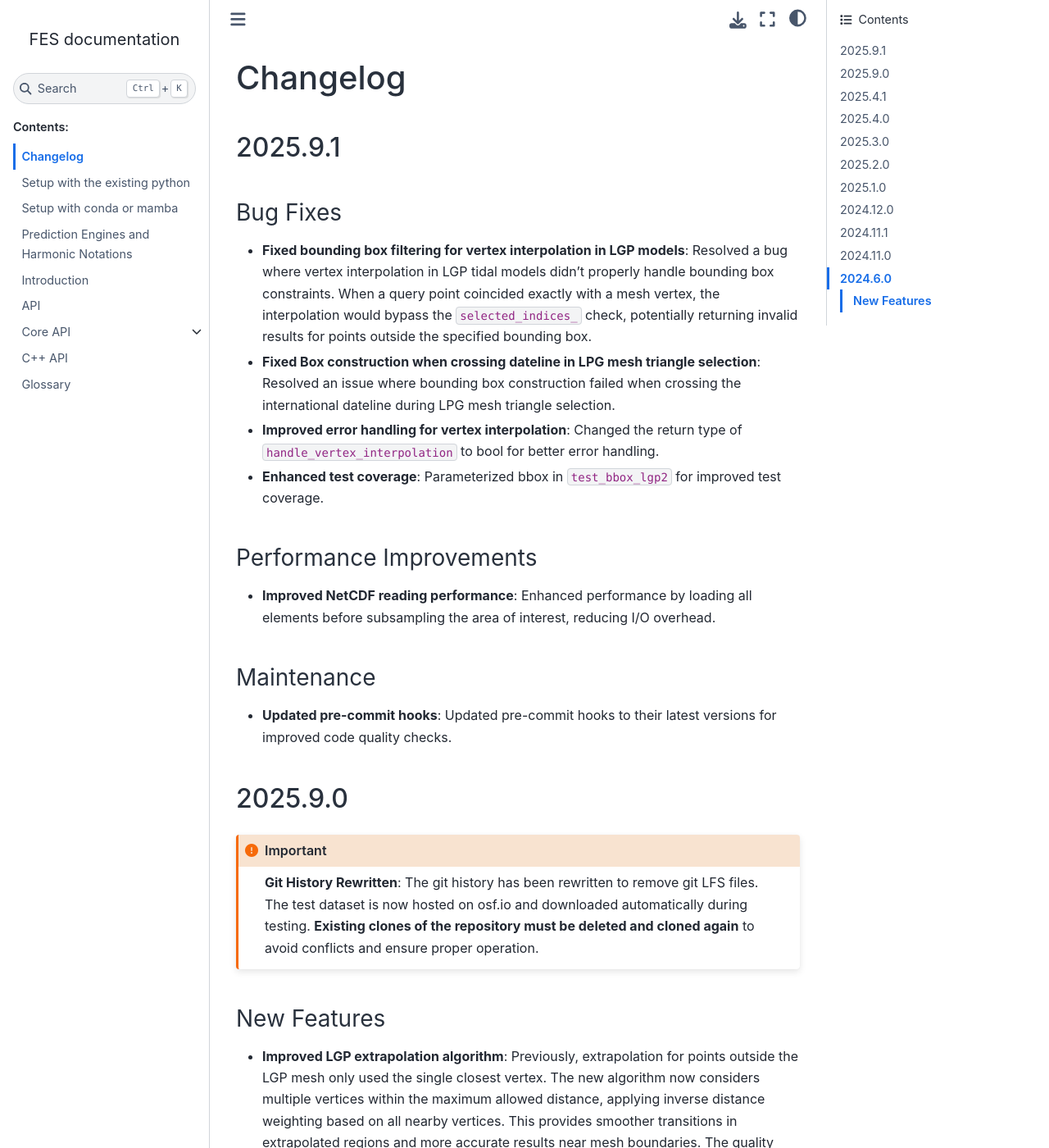
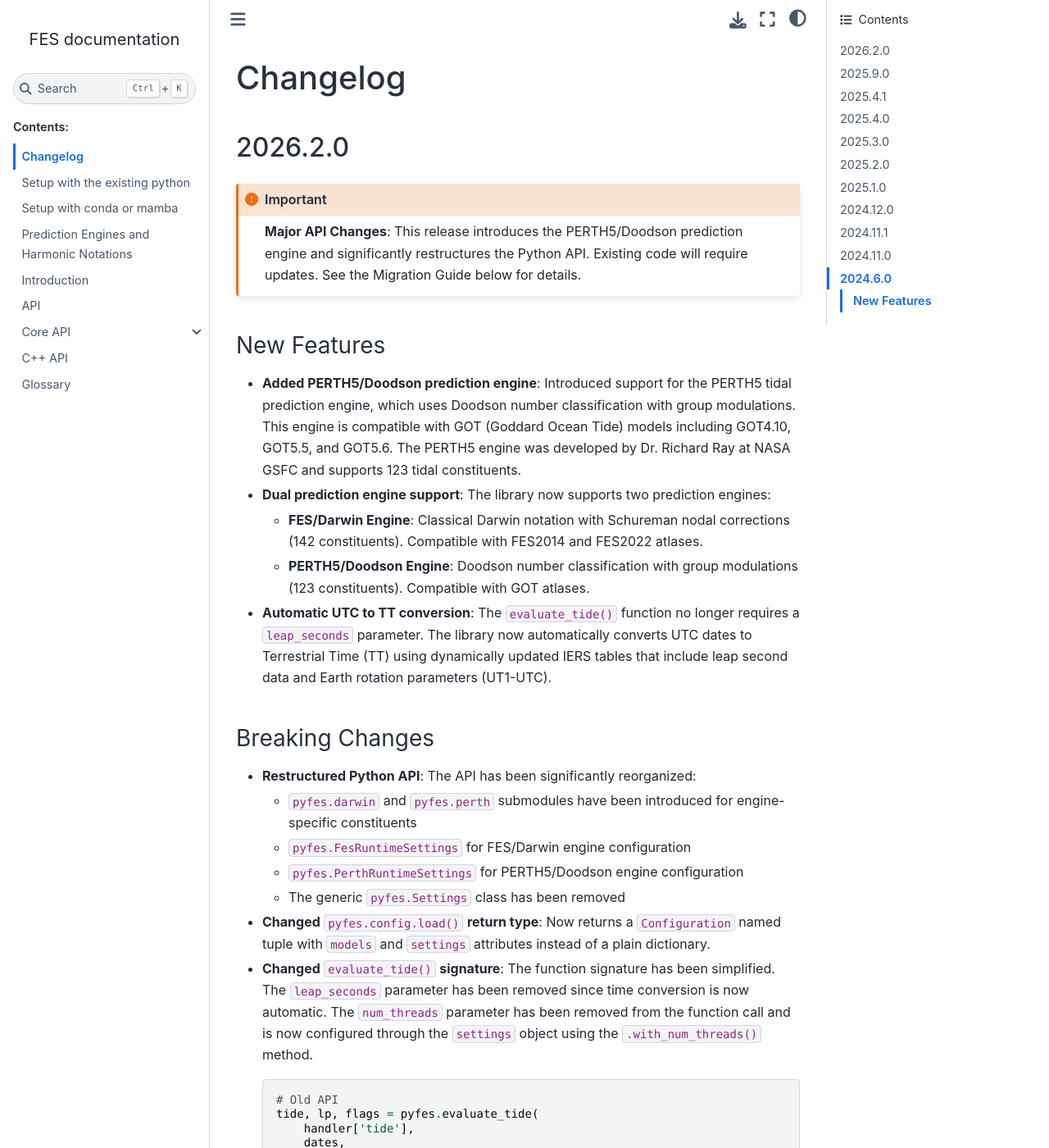
Before and after one commit to CNES/aviso-fes, a Sphinx documentation site: the page built from docs/source/changelog.rst, in a window 1280 px wide and 1400 px high. Shown: the whole window at 82% size. Built offline with Sphinx 7.4.7 and the Sphinx Book theme 1.1.4, drawn with Linux system fonts in a browser that asks for light colours; pages that are not in the unit, such as notebooks, are missing from menus; some of the changed text lies outside the part shown.

Commit message:
chore: update changelog for version 2026.2.0 with major API changes and new features

```diff
--- a/docs/source/changelog.rst
+++ b/docs/source/changelog.rst
@@ -3,34 +3,177 @@
 Changelog
 #########
 
-2025.9.1
+2026.2.0
 ========
 
+.. important::
+
+   **Major API Changes**: This release introduces the PERTH5/Doodson prediction
+   engine and significantly restructures the Python API. Existing code will
+   require updates. See the Migration Guide below for details.
+
+New Features
+------------
+* **Added PERTH5/Doodson prediction engine**: Introduced support for the PERTH5
+  tidal prediction engine, which uses Doodson number classification with group
+  modulations. This engine is compatible with GOT (Goddard Ocean Tide) models
+  including GOT4.10, GOT5.5, and GOT5.6. The PERTH5 engine was developed by
+  Dr. Richard Ray at NASA GSFC and supports 123 tidal constituents.
+
+* **Dual prediction engine support**: The library now supports two prediction
+  engines:
+
+  * **FES/Darwin Engine**: Classical Darwin notation with Schureman nodal
+    corrections (142 constituents). Compatible with FES2014 and FES2022 atlases.
+  * **PERTH5/Doodson Engine**: Doodson number classification with group
+    modulations (123 constituents). Compatible with GOT atlases.
+
+* **Automatic UTC to TT conversion**: The ``evaluate_tide()`` function no longer
+  requires a ``leap_seconds`` parameter. The library now automatically converts
+  UTC dates to Terrestrial Time (TT) using dynamically updated IERS tables that
+  include leap second data and Earth rotation parameters (UT1-UTC).
+
+Breaking Changes
+----------------
+
+* **Restructured Python API**: The API has been significantly reorganized:
+
+  * ``pyfes.darwin`` and ``pyfes.perth`` submodules have been introduced for
+    engine-specific constituents
+  * ``pyfes.FesRuntimeSettings`` for FES/Darwin engine configuration
+  * ``pyfes.PerthRuntimeSettings`` for PERTH5/Doodson engine configuration
+  * The generic ``pyfes.Settings`` class has been removed
+
+* **Changed** ``pyfes.config.load()`` **return type**: Now returns a
+  ``Configuration`` named tuple with ``models`` and ``settings`` attributes
+  instead of a plain dictionary.
+
+* **Changed** ``evaluate_tide()`` **signature**: The function signature has been
+  simplified. The ``leap_seconds`` parameter has been removed since time
+  conversion is now automatic. The ``num_threads`` parameter has been removed
+  from the function call and is now configured through the ``settings`` object
+  using the ``.with_num_threads()`` method.
+
+  .. code-block:: python
+
+     # Old API
+     tide, lp, flags = pyfes.evaluate_tide(
+         handler['tide'],
+         dates,
+         leap_seconds,
+         lon,
+         lat,
+         settings,
+         num_threads=0
+     )
+
+     # New API
+     config = pyfes.config.load('config.yaml')
+     tide, lp, flags = pyfes.evaluate_tide(
+         config.models['tide'],
+         dates,
+         lon,
+         lat,
+         settings=config.settings,
+     )
+
+* **Configuration file changes**: Configuration files now support an ``engine``
+  parameter to specify which prediction engine to use:
+
+  .. code-block:: yaml
+
+     tide:
+       lgp:
+         engine: fes  # or 'perth5' for GOT models, default is 'fes'
+         path: ${FES_DATA}/ocean_tide.nc
+         # ... other parameters
+
+* **Source code reorganization**: Python source code has been moved from
+  ``src/pyfes/`` and ``src/core/`` to ``src/python/pyfes/`` and
+  ``src/python/core/`` respectively.
+
+Migration Guide
+~~~~~~~~~~~~~~~
+
+**For basic tide evaluation:**
+
+.. code-block:: python
+
+   # Old code (2025.9.0)
+   import pyfes
+   import pyfes.config as config_handler
+
+   config = config_handler.load('config.yaml')
+   tide, lp, flags = pyfes.evaluate_tide(
+       config['tide'],
+       dates,
+       leap_secons,
+       lon,
+       lat,
+       settings,
+       num_threads=0
+   )
+
+   # New code (2026.2.0)
+   import pyfes
+
+   config = pyfes.config.load('config.yaml')
+   tide, lp, flags = pyfes.evaluate_tide(
+       config.models['tide'],
+       dates,
+       lon,
+       lat,
+       settings=config.settings,
+   )
+
+**For custom runtime settings:**
+
+.. code-block:: python
+
+   # FES/Darwin engine
+   settings = (
+       pyfes.FesRuntimeSettings()
+       .with_astronomic_formulae(pyfes.Formulae.SCHUREMAN_ORDER_1)
+       .with_time_tolerance(3600.0)
+       .with_num_threads(0)
+   )
+
+   # PERTH5/Doodson engine
+   settings = (
+       pyfes.PerthRuntimeSettings()
+       .with_group_modulations(True)
+       .with_inference_type(pyfes.InterpolationType.LINEAR_ADMITTANCE)
+       .with_astronomic_formulae(pyfes.Formulae.IERS)
+       .with_num_threads(0)
+   )
+
+Documentation
+-------------
+* Added comprehensive prediction engines documentation comparing FES/Darwin and
+  PERTH5/Doodson engines.
+* Added C++ API documentation with examples for both prediction engines.
+* Added constituent reference tables with speeds and Doodson numbers.
+
 Bug Fixes
-----------
+---------
 * **Fixed bounding box filtering for vertex interpolation in LGP models**:
   Resolved a bug where vertex interpolation in LGP tidal models didn't properly
-  handle bounding box constraints. When a query point coincided exactly with a
-  mesh vertex, the interpolation would bypass the ``selected_indices_`` check,
-  potentially returning invalid results for points outside the specified
-  bounding box.
-* **Fixed Box construction when crossing dateline in LPG mesh triangle
+  handle bounding box constraints.
+* **Fixed Box construction when crossing dateline in LGP mesh triangle
   selection**: Resolved an issue where bounding box construction failed when
-  crossing the international dateline during LPG mesh triangle selection.
-* **Improved error handling for vertex interpolation**: Changed the return type
-  of ``handle_vertex_interpolation`` to bool for better error handling.
-* **Enhanced test coverage**: Parameterized bbox in ``test_bbox_lgp2`` for
-  improved test coverage.
+  crossing the international dateline.
+* **Improved NetCDF reading performance**: Enhanced performance by loading
+  selected indices directly rather than loading all elements before subsampling.
 
-Performance Improvements
-------------------------
-* **Improved NetCDF reading performance**: Enhanced performance by loading all
-  elements before subsampling the area of interest, reducing I/O overhead.
+Testing
+-------
+* Added comprehensive test coverage for leap seconds handling.
+* Added pickle serialization tests for configuration objects.
 
-Maintenance
------------
-* **Updated pre-commit hooks**: Updated pre-commit hooks to their latest versions
-  for improved code quality checks.
+Build System
+------------
+* Reorganized source directory structure for clearer separation of Python
+  bindings.
 
 2025.9.0
 ========
```
